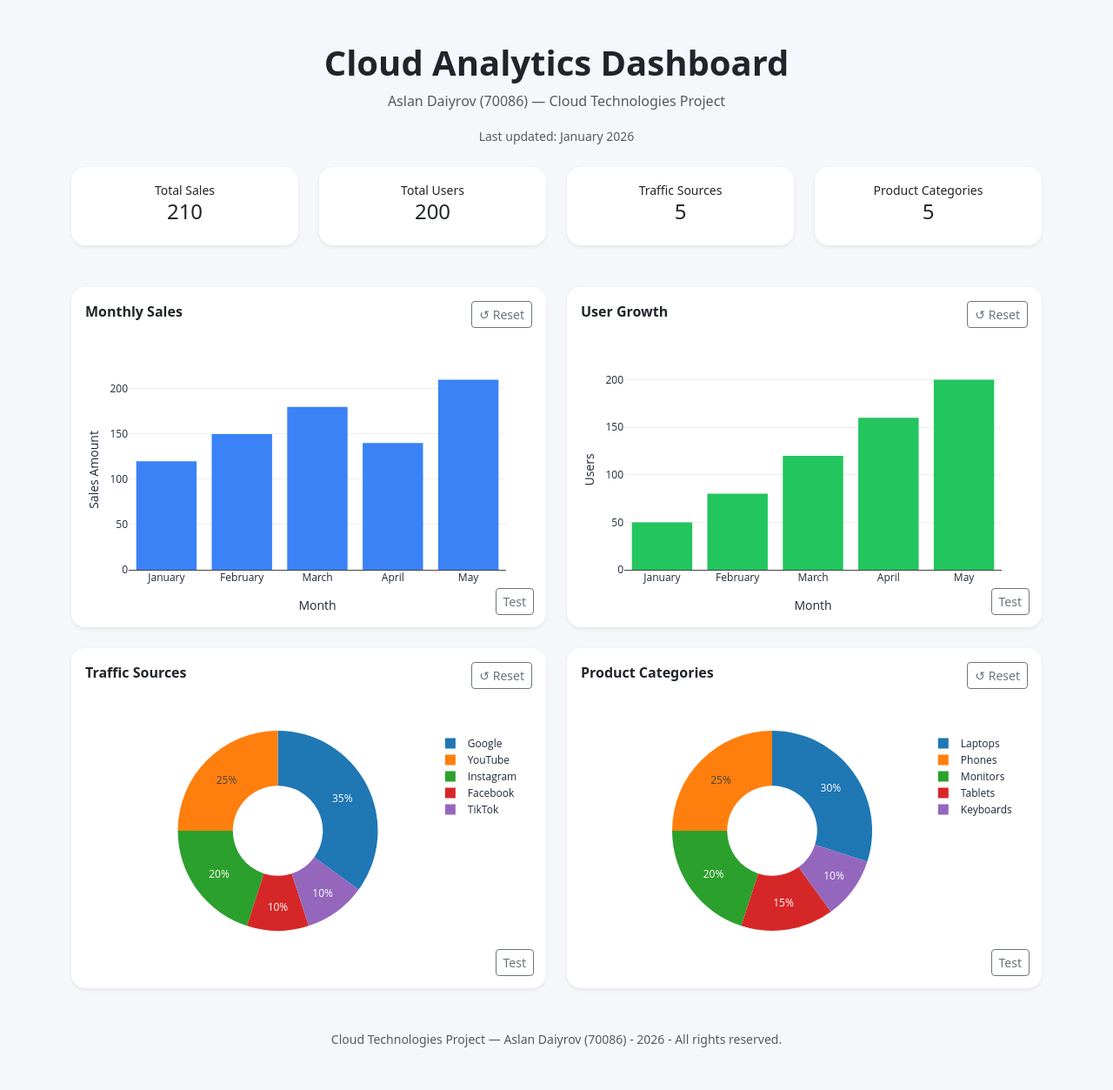
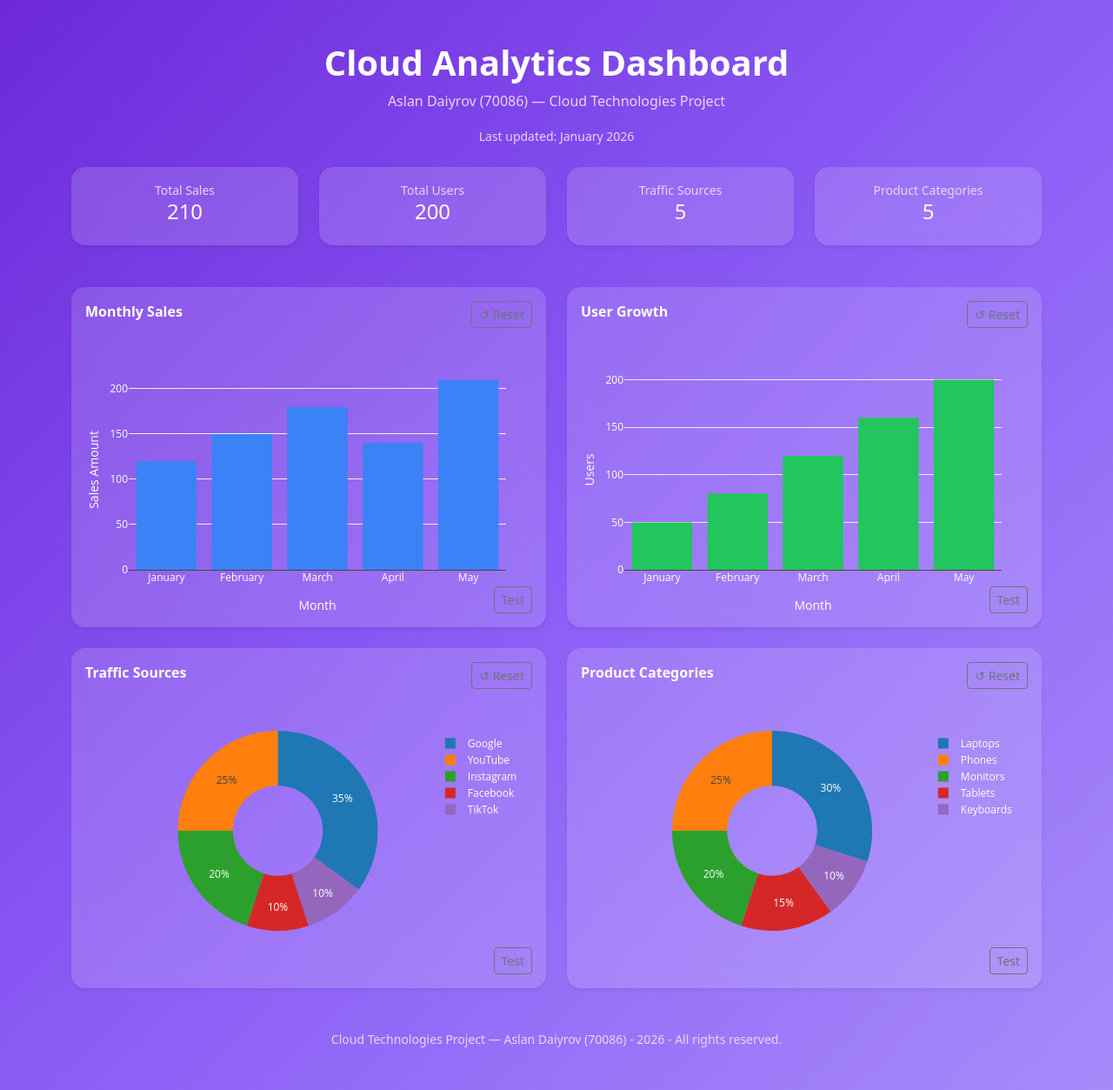
Before and after one commit to aslan8980/cloud-analytics-dashboard, a Flask app: page / in a window 1280 px wide. Shown: the whole page at 87% size. Run offline with Flask 3, Linux system fonts and the light colour scheme; data comes from the database, SQL or seed files in the repository; some libraries are stand-ins or nearby versions.

Commit message:
css updates

```diff
--- a/static/script.js
+++ b/static/script.js
@@ -1,9 +1,10 @@
 const baseLayout={
  margin:{t:40,l:50,r:30,b:50},
- paper_bgcolor:"transparent",
- plot_bgcolor:"transparent",
- font:{color:"#1f2937"}
+ paper_bgcolor:"rgba(0,0,0,0)",
+ plot_bgcolor:"rgba(0,0,0,0)",
+ font:{color:"white"}
 };
+
 
 // Monthly Sales
 fetch("/api/sales_monthly").then(r=>r.json()).then(d=>{
--- a/templates/index.html
+++ b/templates/index.html
@@ -8,20 +8,34 @@
 <script src="https://cdn.plot.ly/plotly-latest.min.js"></script>
 
 <style>
-body{background:#f5f7fb;font-family:system-ui}
-.card{border:none;border-radius:16px}
+body{
+ background:linear-gradient(135deg,#6d28d9,#8b5cf6,#a78bfa);
+ font-family:system-ui;
+ color:white;
+}
+
+.card{
+ border:none;
+ border-radius:16px;
+ background:rgba(255,255,255,.15);
+ backdrop-filter:blur(12px);
+ box-shadow:0 10px 25px rgba(0,0,0,.15);
+}
+
+small,.text-muted{color:#e9d5ff!important}
+h1,h4,b{color:white}
+
 .chart-box{height:320px}
-.test-btn{
- position:absolute;
- right:14px;
- bottom:14px;
- transition:.2s;
-}
 
 .test-btn:hover{
  background:#22c55e;
  border-color:#22c55e;
  color:white;
+}
+.test-btn{
+ position:absolute;
+ bottom:16px;
+ right:16px;
 }
 
 </style>
```
